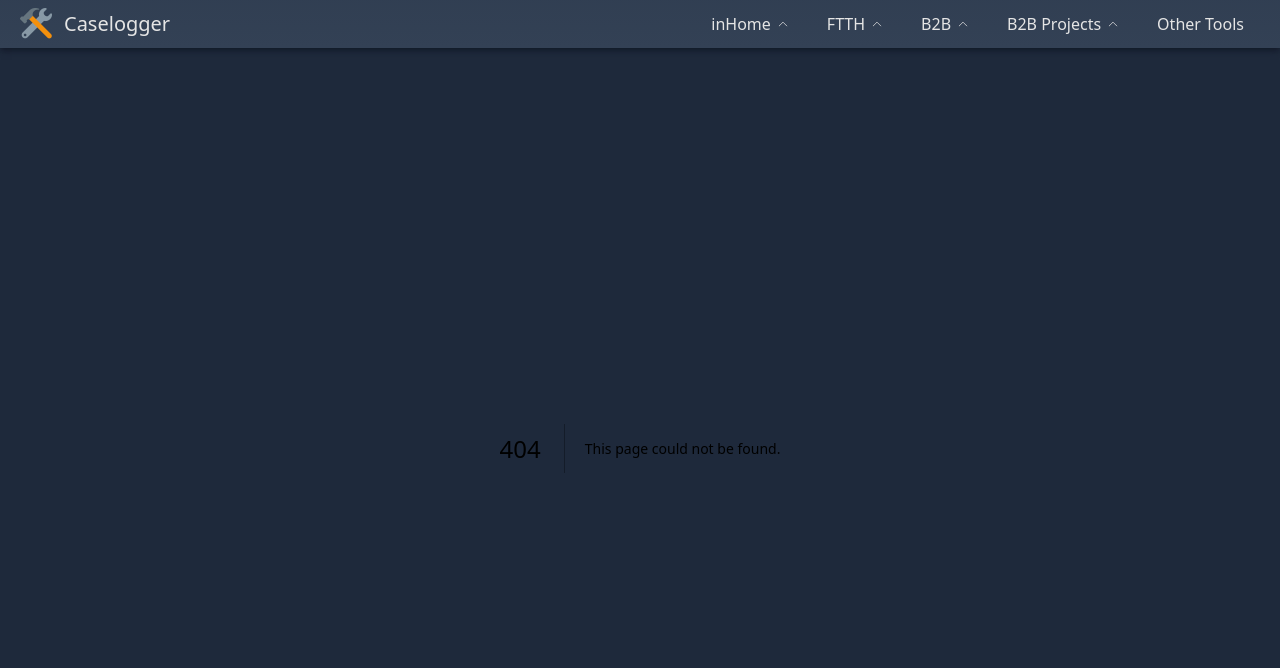
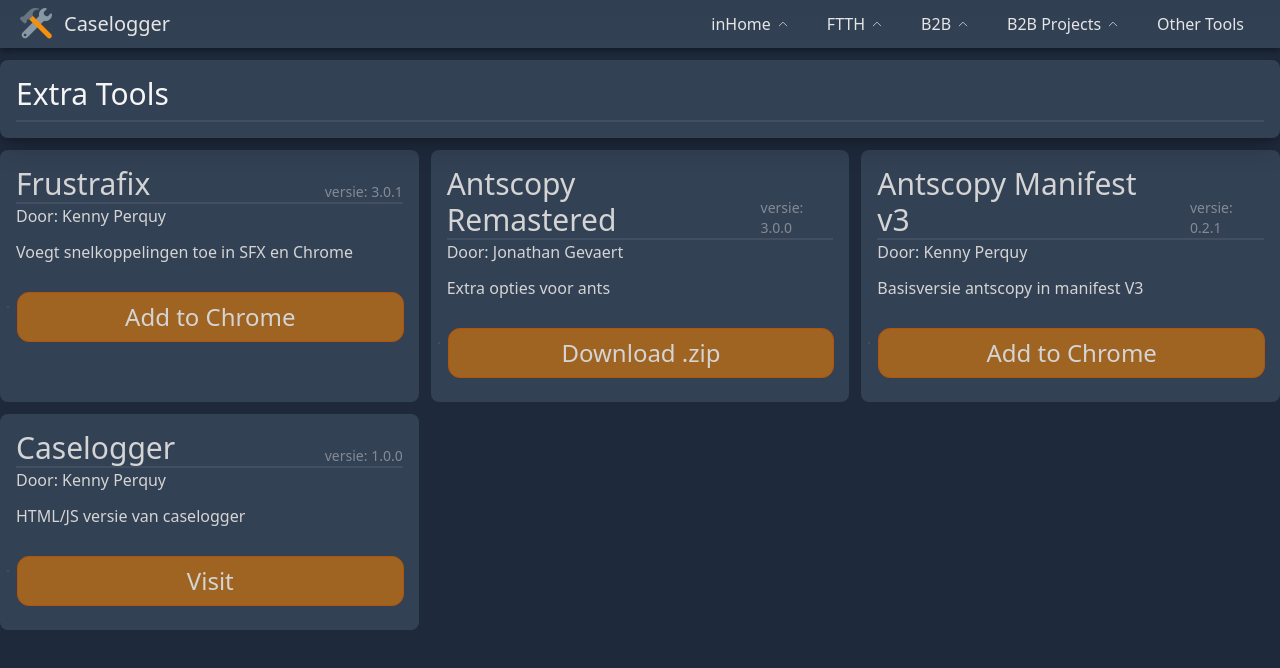
Before and after one commit to perquyk/caselogger-next, a Next.js app: page /page/extra in a window 1280 px wide. Before the commit this address had no page. Shown: the top 668 px of the page. Built offline with nearby package versions, Linux system fonts and the light colour scheme.

Commit message:
Extra page and content added

```diff
--- a/app/globals.css
+++ b/app/globals.css
@@ -12,4 +12,10 @@
     .bg-tertiary {
         @apply bg-slate-900/90
     }
+        .content-header{
+            @apply text-3xl mb-2 flex justify-between items-end
+        }
+    .content-div{
+        @apply bg-slate-700 max-w-7xl mx-auto mt-3 rounded-lg drop-shadow-lg shadow-xl p-4 text-neutral-100;
+    }
 }
--- a/app/layout.js
+++ b/app/layout.js
@@ -11,7 +11,9 @@ export default function RootLayout({ children }) {
     <html lang="en">
       <body className="bg-primary">
       <Header/>
+
         {children}
+
       </body>
     </html>
   );
--- /dev/null
+++ b/app/page/extra/page.jsx
@@ -0,0 +1,16 @@
+import '@/app/page.css'
+import ExtraContentCard from "@/components/extra-content-cards/ExtraContentCard";
+const Page = () => {
+    return (
+        <>
+            <div className="content-div">
+                <div className={"content-header"}>
+                    <h1>Extra Tools</h1>
+                </div>
+                <hr/>
+            </div>
+            <ExtraContentCard />
+        </>
+    )
+}
+export default Page
--- /dev/null
+++ b/components/extra-content-cards/ExtraContentCard.css
@@ -0,0 +1,36 @@
+@tailwind base;
+@tailwind components;
+@tailwind utilities;
+
+@layer components {
+    .card-header{
+        @apply flex items-end justify-between gap-7
+    }
+    .card-version{
+        @apply text-neutral-300/50 text-sm
+    }
+    .card-frame{
+
+        @apply text-neutral-300 bg-slate-700 rounded-lg p-4 max-w-full
+
+    }
+    .by{
+        @apply pb-3
+    }
+    .card-wrapper{
+        @apply max-w-7xl grid grid-cols-3 gap-3
+    }
+    .cards {
+        @apply flex items-center justify-center mt-3
+    }
+    .card-action-div{
+        @apply flex justify-center items-center
+    }
+    .card-action-btn {
+
+        @apply text-2xl mt-7 py-2 min-w-full border border-amber-700 m-2 rounded-xl bg-amber-600/65
+    }
+    .card-action-btn:hover{
+        @apply bg-amber-500/65 transition-all duration-75
+    }
+}
--- /dev/null
+++ b/components/extra-content-cards/ExtraContentCard.jsx
@@ -0,0 +1,48 @@
+import React from 'react'
+import '@/components/extra-content-cards/ExtraContentCard.css'
+import Link from "next/link";
+
+const ExtraContentCard = () => {
+    const otherTools = [
+        {name: "Frustrafix", version: "3.0.1", description: "Voegt snelkoppelingen toe in SFX en Chrome", by: "Kenny Perquy", link: "https://chromewebstore.google.com/detail/frustrafix/obefljbiiicgmfajdhnpaklocbnlnkaf?authuser=0&hl=nl", action: "Add to Chrome"},
+        {name: "Antscopy Remastered", version: "3.0.0", description: "Extra opties voor ants", by: "Jonathan Gevaert", link: "/downloads/AntsCopy.zip", action: "Download .zip"},
+        {name: "Antscopy Manifest v3", version: "0.2.1", description: "Basisversie antscopy in manifest V3",by: "Kenny Perquy", link: 'https://chromewebstore.google.com/detail/antscopy/ndcgnmdjcfifegkmmlfnjiplbiochjhj?authuser=0&hl=nl', action: "Add to Chrome"},
+        {name: "Caselogger", version: "1.0.0", description: "HTML/JS versie van caselogger", by: "Kenny Perquy", link: "https://perquyk.org", action: "Visit"}
+]
+
+
+    function generateCards(ar) {
+        return (
+            <>
+                {ar.map((item, i) => (
+                    <div key={i} className="card-frame">
+                        <div className='card-header'>
+                            <h1 className="text-3xl">{item.name}</h1>
+                            <h6 className="card-version">versie: {item.version}</h6>
+                        </div>
+                        <hr/>
+                        <p className="by">Door: {item.by}</p>
+                        <p>{item.description}</p>
+
+                        <div className="card-action-div">
+                            <hr/>
+                            <button className="card-action-btn"><Link href={item.link} target="_blank">{item.action}</Link></button>
+                        </div>
+                    </div>
+                ))}
+            </>
+        )
+
+    }
+
+    return (
+        <div className={'cards'}>
+            <div className="card-wrapper">
+                {/*Automatic card-generation with data in const otherTools*/}
+                {generateCards(otherTools)}
+
+            </div>
+        </div>
+    )
+}
+export default ExtraContentCard
--- a/components/nav/Nav.jsx
+++ b/components/nav/Nav.jsx
@@ -3,7 +3,6 @@ import Link from 'next/link'
 import '@/components/nav/Nav.css'
 import Image from "next/image";
 import ChevronDown from "@/components/parts/icons/ChevronDown";
-import Hamburger from "@/components/parts/icons/Hamburger"
 
 const Nav = () => {
     const inHomeLinks = [
```
Also changed, not shown: 1 other file (tests, documents, lock files or other folders).
